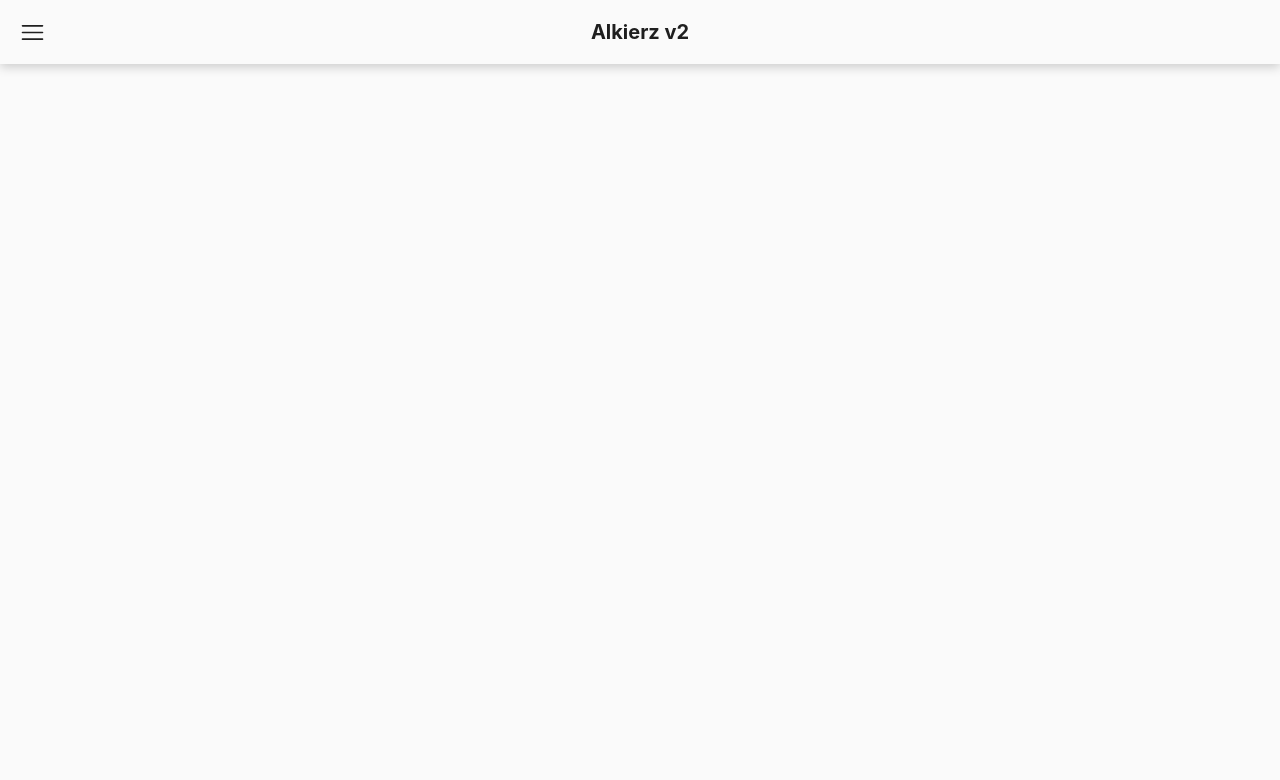
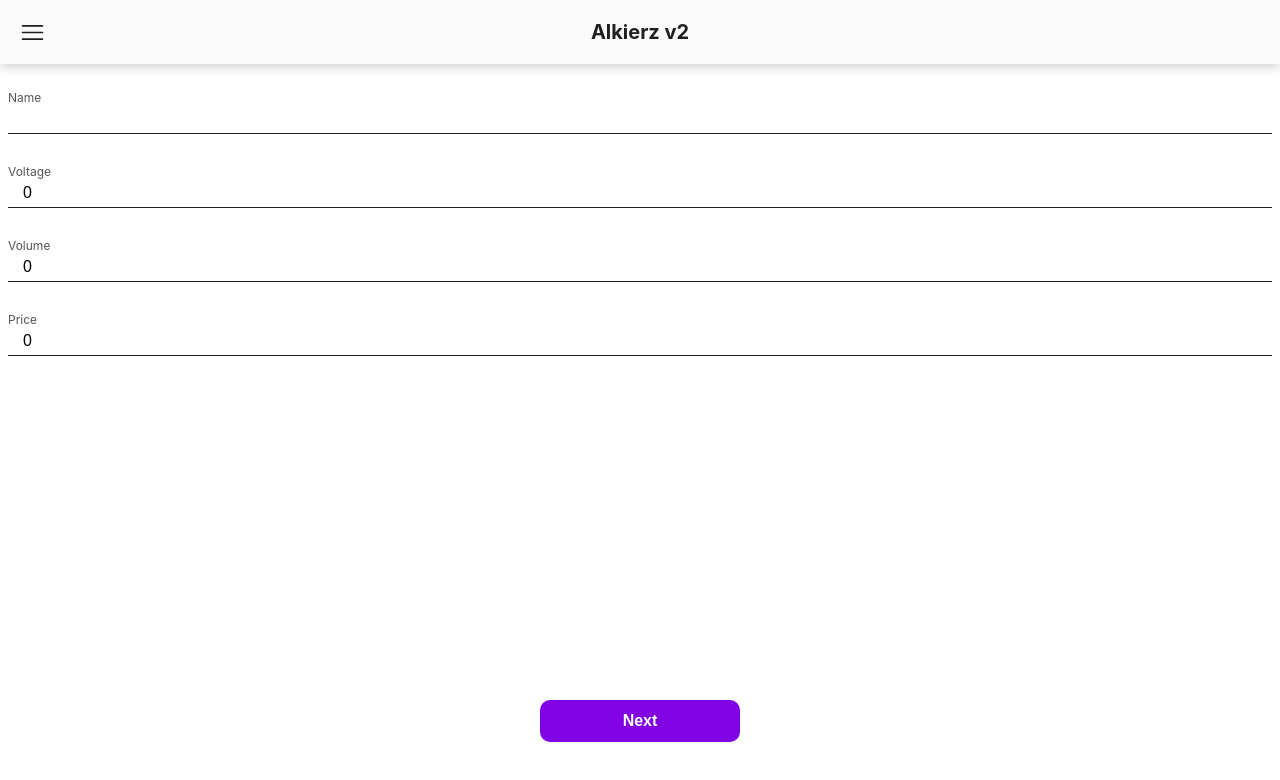
Before and after one commit to Soyusz/AlCalc, a React (Create React App) app: page /entry/add in a window 1280 px wide. Shown: the top 780 px of the page. Built offline with nearby package versions, Linux system fonts and the light colour scheme; no server answers; sample sign-in values are in the browser's storage.

Commit message:
add entry screen

```diff
--- a/src/components/Navigation/Navigator.tsx
+++ b/src/components/Navigation/Navigator.tsx
@@ -9,12 +9,14 @@ import { Login } from "../../views/Login/Login";
 import { User } from "../../views/User/User";
 import { UserPosts } from "../../views/UserPosts/UserPosts";
 import { Calc } from "../../views/Calc/Calc";
+import { AddEntry } from "../../views/AddEntry/AddEntry";
 
 export const Navigator = () => (
   <DefaultTemplate>
     <Routes>
       <Route path="/" element={<Feed />} />
       <Route path="/calc" element={<Calc />} />
+      <Route path="/entry/add" element={<AddEntry />} />
       <Route path="/about" element={<About />} />
       <Route path="/ranking" element={<Ranking />} />
       <Route path="/404" element={<Fallback404 />} />
--- /dev/null
+++ b/src/queries/usePostEntry.ts
@@ -0,0 +1,20 @@
+import { useMutation } from "react-query";
+import { BACKEND_URL } from "../backend_url";
+import { useUserContext } from "../contexts/useUserContext";
+import { NewEntry } from "../types/entry";
+
+export const usePostEntry = () => {
+  const { token } = useUserContext();
+  return useMutation<unknown, unknown, NewEntry>((entry) =>
+    fetch(`${BACKEND_URL}/entry`, {
+      method: "POST",
+      headers: {
+        Authorization: token as string,
+      },
+      body: JSON.stringify(entry),
+    }).then((res) => {
+      if (!res.ok) throw new Error();
+      return res.json();
+    })
+  );
+};
--- /dev/null
+++ b/src/utils/blobToUri.ts
@@ -0,0 +1,9 @@
+export const blobToUri = (blob: Blob) => {
+  return new Promise<string>((resolve) => {
+    const reader = new FileReader();
+    reader.onloadend = () => {
+      resolve(reader.result as string);
+    };
+    reader.readAsDataURL(blob);
+  });
+};
--- /dev/null
+++ b/src/views/AddEntry/AddEntry.tsx
@@ -0,0 +1,57 @@
+import { useState } from "react";
+import { useSearchParams } from "react-router-dom";
+import styled from "styled-components";
+import { usePostEntry } from "../../queries/usePostEntry";
+import { Step1 } from "./Step1";
+import { Step2 } from "./Step2";
+
+export const AddEntry = () => {
+  const [params] = useSearchParams();
+  const { mutate: createEntry } = usePostEntry();
+
+  const [step, setStep] = useState<1 | 2>(1);
+  const [image, setImage] = useState<null | string>(null);
+  const [value, setValue] = useState({
+    voltage: params.get("voltage") ?? "0",
+    volume: params.get("volume") ?? "0",
+    price: params.get("price") ?? "0",
+    name: "",
+  });
+
+  const handleChange = (v: string, key: keyof typeof value) => {
+    const newValue = { ...value };
+    newValue[key] = v;
+    setValue(newValue);
+  };
+
+  const handleNext = () => {
+    if (step === 1) setStep(2);
+    if (step === 2)
+      createEntry({
+        voltage: parseFloat(value.voltage),
+        volume: parseFloat(value.volume),
+        price: parseFloat(value.price),
+        name: value.name,
+        photo: "",
+      });
+  };
+
+  return (
+    <>
+      <Container>
+        {step === 1 && (
+          <Step1 value={value} update={handleChange} next={handleNext} />
+        )}
+        {step === 2 && (
+          <Step2 next={handleNext} image={image} setImage={setImage} />
+        )}
+      </Container>
+    </>
+  );
+};
+
+const Container = styled.div`
+  background: ${(props) => props.theme.colors.white};
+  padding: ${(props) => props.theme.spacing.s};
+  padding-top: 30px;
+`;
--- /dev/null
+++ b/src/views/AddEntry/Step1.tsx
@@ -0,0 +1,58 @@
+import styled from "styled-components";
+import { Button } from "../../components/Button";
+import { Input } from "../../components/Input";
+
+type Props = {
+  value: { volume: string; price: string; voltage: string; name: string };
+  update: (v: string, k: "volume" | "price" | "voltage" | "name") => void;
+  next: () => void;
+};
+
+export const Step1 = ({ value, update, next }: Props) => {
+  return (
+    <Container>
+      <StyledInput
+        label="Name"
+        value={value.name}
+        onValueChange={(v) => update(v, "name")}
+        type="text"
+      />
+      <StyledInput
+        label="Voltage"
+        value={value.voltage}
+        onValueChange={(v) => update(v, "voltage")}
+        type="number"
+      />
+      <StyledInput
+        label="Volume"
+        value={`${value.volume}`}
+        onValueChange={(v) => update(v, "volume")}
+        type="number"
+      />
+      <StyledInput
+        label="Price"
+        value={`${value.price}`}
+        onValueChange={(v) => update(v, "price")}
+        type="number"
+      />
+      <NextButton label="Next" onClick={next} />
+    </Container>
+  );
+};
+
+const Container = styled.div`
+  width: 100%;
+  display: flex;
+  flex-direction: column;
+  align-items: center;
+  flex: 1;
+`;
+
+const StyledInput = styled(Input)`
+  align-self: stretch;
+`;
+
+const NextButton = styled(Button)`
+  margin-top: auto;
+  margin-bottom: 50px;
+`;
--- /dev/null
+++ b/src/views/AddEntry/Step2.tsx
@@ -0,0 +1,59 @@
+import { useRef } from "react";
+import styled from "styled-components";
+import { Button } from "../../components/Button";
+import { blobToUri } from "../../utils/blobToUri";
+
+type Props = {
+  next: () => void;
+  image: string | null;
+  setImage: React.Dispatch<string | null>;
+};
+
+export const Step2 = ({ next, image, setImage }: Props) => {
+  const inputRef = useRef<HTMLInputElement>(null);
+  const handleClick = () => {
+    inputRef.current?.click();
+  };
+  const handleChange = () => {
+    const newFile = inputRef.current?.files?.[0] ?? null;
+    if (!newFile) return setImage(null);
+    blobToUri(newFile).then((base) => setImage(base));
+  };
+
+  return (
+    <Container>
+      <input type="file" ref={inputRef} onChange={handleChange} hidden />
+      <PhotoContainer onClick={handleClick}>
+        <Image src={image ?? undefined} />
+      </PhotoContainer>
+      <NextButton label="Save" onClick={next} />
+    </Container>
+  );
+};
+
+const Container = styled.div`
+  width: 100%;
+  display: flex;
+  flex-direction: column;
+  align-items: center;
+  flex: 1;
+`;
+
+const PhotoContainer = styled.div`
+  background: lightblue;
+  width: 100%;
+  aspect-ratio: 1;
+  overflow: hidden;
+  border-radius: 10px;
+`;
+
+const Image = styled.img`
+  object-fit: cover;
+  height: 100%;
+  width: 100%;
+`;
+
+const NextButton = styled(Button)`
+  margin-top: auto;
+  margin-bottom: 50px;
+`;
--- a/src/views/Calc/Calc.tsx
+++ b/src/views/Calc/Calc.tsx
@@ -1,10 +1,13 @@
 import { useEffect, useState } from "react";
 import styled from "styled-components";
 import { BubbleContainer } from "../../components/BubbleContainer";
+import { Button } from "../../components/Button";
 import { Input } from "../../components/Input";
+import { useNavigation } from "../../hooks/useNavigation";
 import { Ring } from "./components/Ring";
 
 export const Calc = () => {
+  const navigator = useNavigation();
   const [value, setValue] = useState({
     voltage: "0",
     volume: "500",
@@ -20,6 +23,11 @@ export const Calc = () => {
     newValue[key] = v;
     setValue(newValue);
   };
+
+  const handleClick = () =>
+    navigator.navigate(
+      `/entry/add?voltage=${value.voltage}&volume=${value.volume}&price=${value.price}`
+    );
 
   useEffect(() => {
     const { price, voltage, volume } = value;
@@ -53,6 +61,8 @@ export const Calc = () => {
         type="number"
       />
       <Ring fill={Math.floor(score)} total={100}></Ring>
+
+      <AddButton label="Save" onClick={handleClick} />
     </Container>
   );
 };
@@ -66,3 +76,9 @@ const Container = styled.div`
 const StyledInput = styled(Input)`
   align-self: stretch;
 `;
+
+const AddButton = styled(Button)`
+  margin-top: auto;
+  margin-bottom: 50px;
+  z-index: 1;
+`;
```
